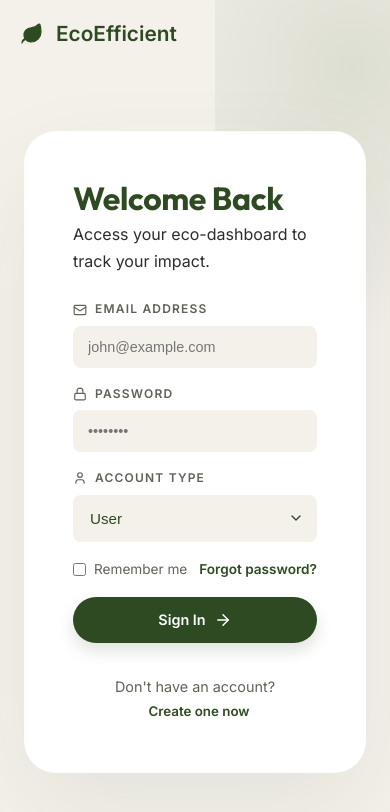
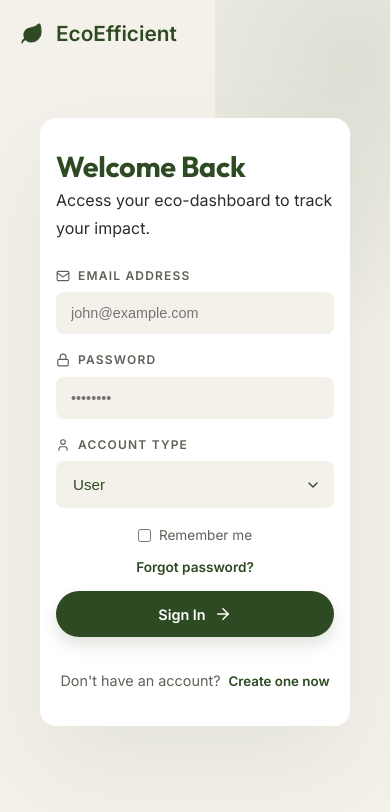
Before and after one commit to SUMAN1040/Eco-Efficient, a React (Vite) app in the folder frontend/: page /auth in a window 390 px wide. Shown: the top 812 px of the page. Built offline with nearby package versions, Linux system fonts and the light colour scheme.

Commit message:
style: improve mobile responsiveness and layout adjustments for the authentication page

```diff
--- a/frontend/src/components/Auth/Auth.css
+++ b/frontend/src/components/Auth/Auth.css
@@ -7,8 +7,16 @@
   background-color: var(--bg-stone);
   position: relative;
   overflow: hidden;
-  padding: 120px 0 60px;
+  padding: 120px 24px 60px; /* Added side padding for mobile */
 }
+
+@media (max-width: 768px) {
+  .auth-page {
+    padding: 80px 16px 40px;
+    height: auto;
+  }
+}
+
 
 .auth-bg-gradient {
   position: absolute;
@@ -32,14 +40,17 @@
   display: flex;
   width: 100%;
   max-width: 1000px;
-  max-height: 85vh; /* Keep it within viewport */
-  background: rgba(255, 255, 255, 0.7);
-  backdrop-filter: blur(20px);
-  border: 1px solid rgba(255, 255, 255, 0.4);
-  border-radius: var(--radius-lg);
   overflow: hidden;
   box-shadow: 0 40px 100px rgba(45, 74, 34, 0.08);
 }
+
+@media (max-width: 768px) {
+  .auth-card-wrap {
+    max-height: none; /* Allow natural page scroll on mobile */
+    border-radius: var(--radius-md);
+  }
+}
+
 
 /* Visual Side (Dark Branding) */
 .auth-visual-side {
@@ -135,6 +146,15 @@
   align-items: center;
   gap: 8px;
 }
+
+@media (max-width: 400px) {
+  .auth-options {
+    flex-direction: column;
+    align-items: flex-start;
+    gap: 12px;
+  }
+}
+
 
 .input-group-nature input {
   padding: 12px 14px; /* Slightly tighter */
@@ -257,12 +277,15 @@
   }
   to {
     opacity: 1;
-    transform: translateY(0) scale(1);
+    transform: none; /* Clear stacking context for dropdowns */
   }
 }
 
+
 /* Select Box Nature Styling */
 .select-nature {
+  width: 100%; /* Ensure full width */
+  box-sizing: border-box; /* Prevent padding overflow */
   appearance: none;
   padding: 14px 16px;
   background: var(--bg-stone);
@@ -344,10 +367,11 @@
   .auth-visual-side {
     padding: 48px;
     height: auto;
+    min-height: 250px;
   }
 
   .auth-form-side {
-    padding: 48px;
+    padding: 48px 32px;
   }
 
   .auth-visual-footer {
@@ -356,6 +380,10 @@
 }
 
 @media (max-width: 600px) {
+  .auth-page {
+    padding: 40px 16px;
+  }
+
   .social-auth-grid {
     grid-template-columns: 1fr;
   }
@@ -363,4 +391,18 @@
   .auth-visual-side {
     display: none;
   }
+
+  .auth-form-side {
+    padding: 40px 24px;
+  }
+
+  .auth-header h1 {
+    font-size: 1.8rem;
+  }
 }
+
+@media (max-width: 400px) {
+  .auth-form-side {
+    padding: 32px 16px;
+  }
+}
```
